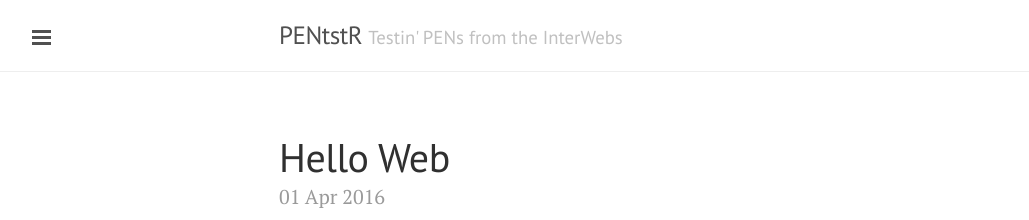
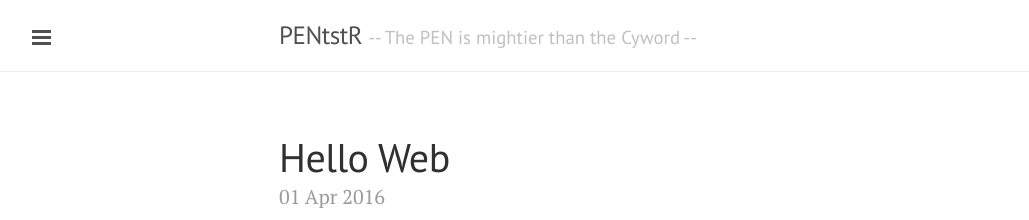
Before and after one commit to pentstr/pentstr.github.io, a Jekyll site: the page built from index.html, in a window 1280 px wide. Shown: the top 220 px of the page, without its empty margins (1-1030 px from the left). Built offline with Jekyll 4.4.1, drawn with Linux system fonts in a browser that asks for light colours; the list of posts is cut into pages by our own code.

Commit message:
Update _config.yml

```diff
--- a/_config.yml
+++ b/_config.yml
@@ -3,6 +3,6 @@ pygments: true
 markdown: kramdown
 url: http://pentstr.github.io
 title: PENtstR
-tagline: Testin' PENs from the InterWebs
-description: Wow! Just Wow
+tagline: -- The PEN is mightier than the Cyword --
+description: Wow! Just Wow ᕦ(ò_ó*)ᕤ
 paginate: 8
```
